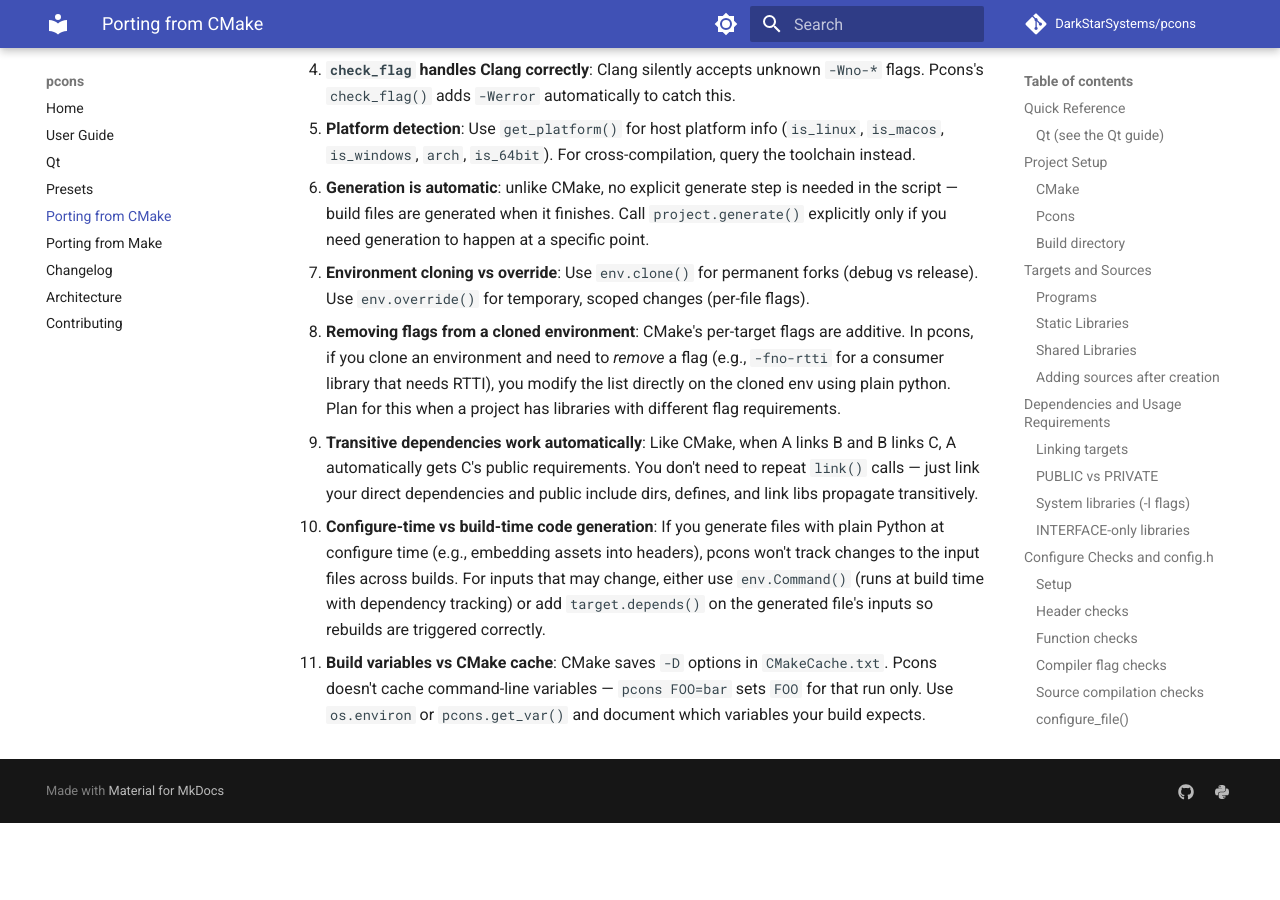
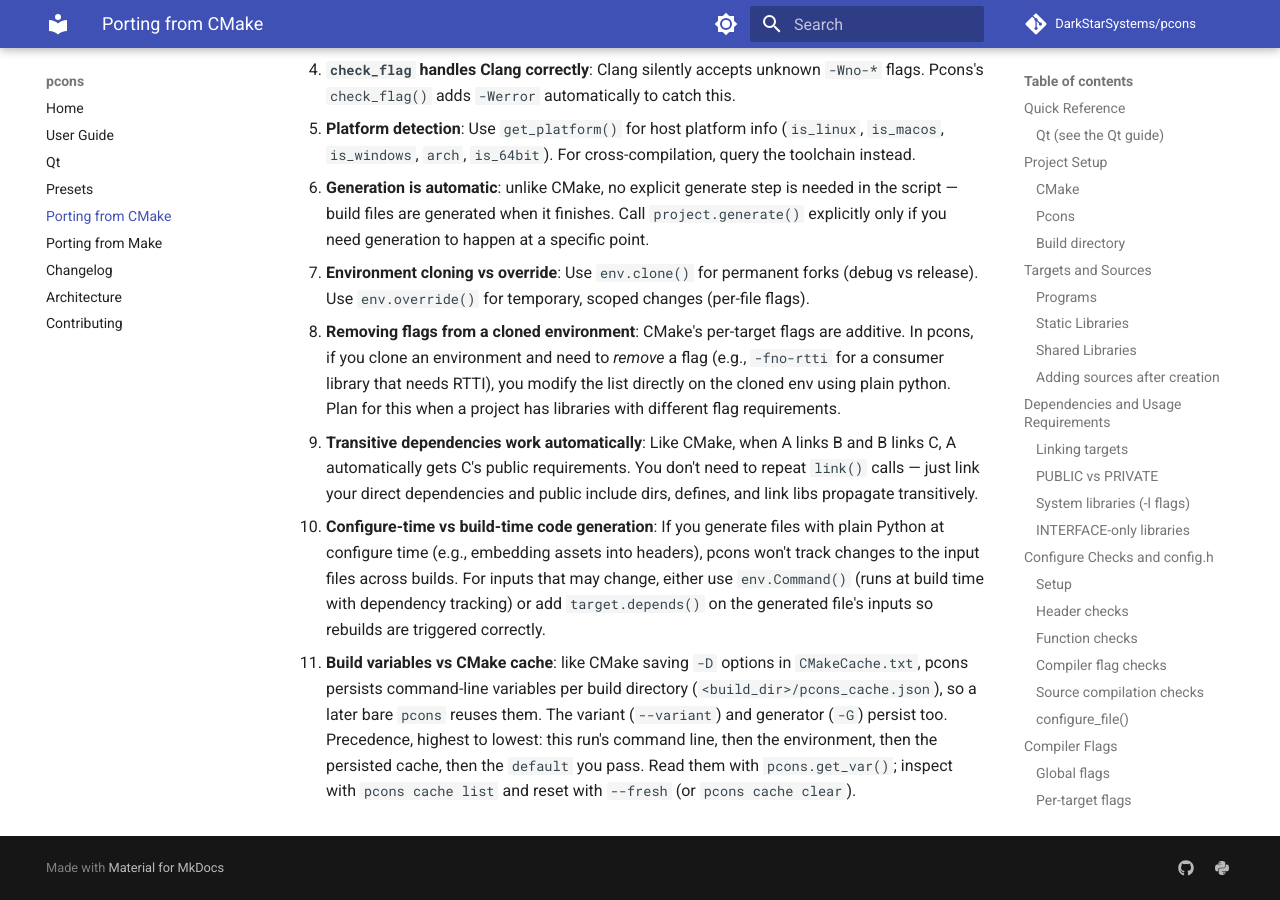
Before and after one commit to DarkStarSystems/pcons, an MkDocs documentation site: the page built from docs/porting-from-cmake.md, in a window 1280 px wide and 900 px high, scrolled down 16241 px. Built offline with MkDocs 1.6.1 and Material for MkDocs 9.7.7, drawn with Linux system fonts in a browser that asks for light colours; comment, search, counter and statistics services are not loaded; before the commit the page ends 17064 px from its top, so only the background shows below that.

Commit message:
Update porting guides: command-line variables now persist
The build-dir cache persists command-line variables (and the variant and
generator), so the porting guides' claim that pcons runs them for that run only
is stale. Rewrote both notes to describe the persistence, the precedence order,
and 'pcons cache' / --fresh.

```diff
--- a/docs/porting-from-cmake.md
+++ b/docs/porting-from-cmake.md
@@ -734,4 +734,4 @@
 
 10. **Configure-time vs build-time code generation**: If you generate files with plain Python at configure time (e.g., embedding assets into headers), pcons won't track changes to the input files across builds. For inputs that may change, either use `env.Command()` (runs at build time with dependency tracking) or add `target.depends()` on the generated file's inputs so rebuilds are triggered correctly.
 
-11. **Build variables vs CMake cache**: CMake saves `-D` options in `CMakeCache.txt`. Pcons doesn't cache command-line variables — `pcons FOO=bar` sets `FOO` for that run only. Use `os.environ` or `pcons.get_var()` and document which variables your build expects.
+11. **Build variables vs CMake cache**: like CMake saving `-D` options in `CMakeCache.txt`, pcons persists command-line variables per build directory (`<build_dir>/pcons_cache.json`), so a later bare `pcons` reuses them. The variant (`--variant`) and generator (`-G`) persist too. Precedence, highest to lowest: this run's command line, then the environment, then the persisted cache, then the `default` you pass. Read them with `pcons.get_var()`; inspect with `pcons cache list` and reset with `--fresh` (or `pcons cache clear`).
```
Also changed, not shown: docs/porting-from-make.md (+1 -1 lines).
